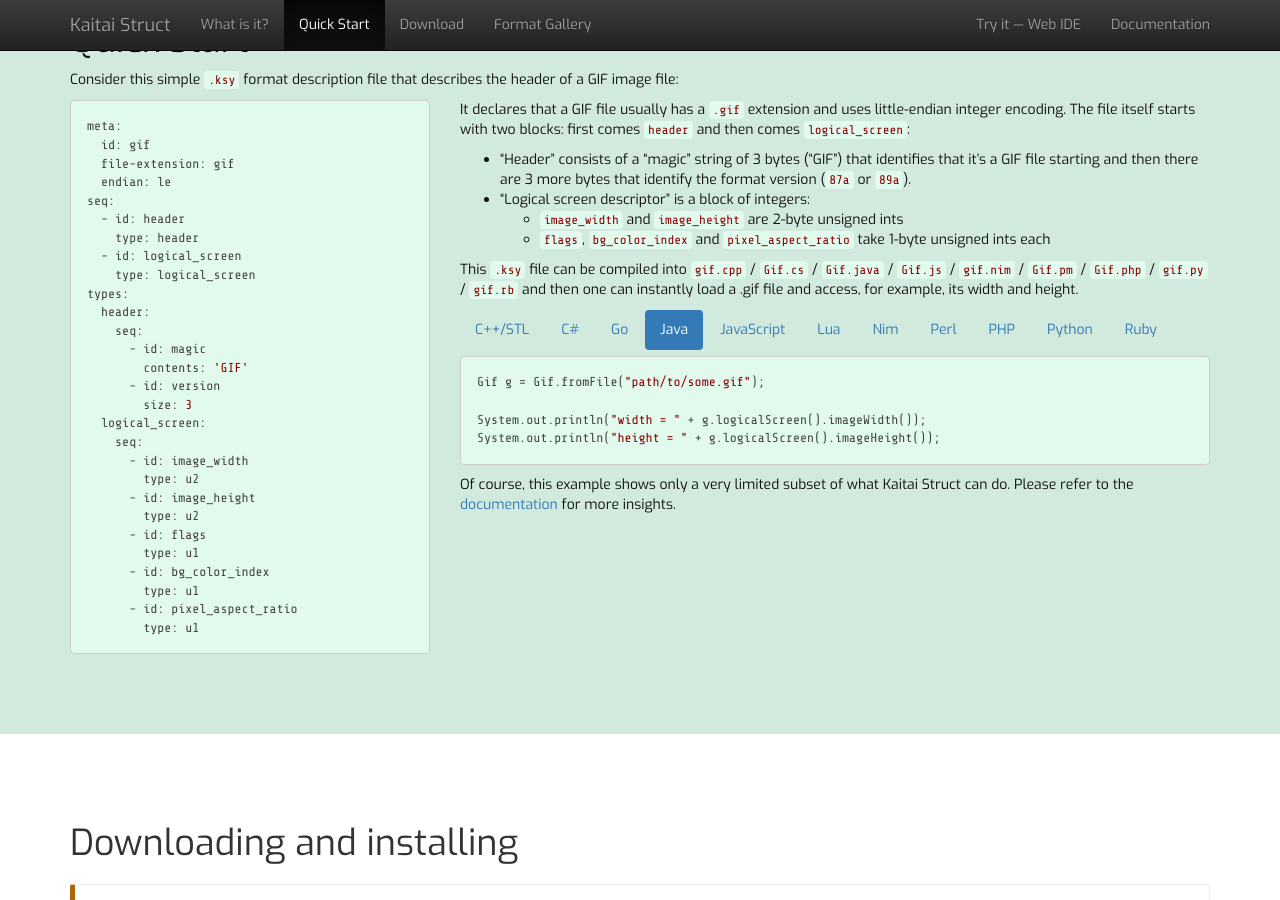
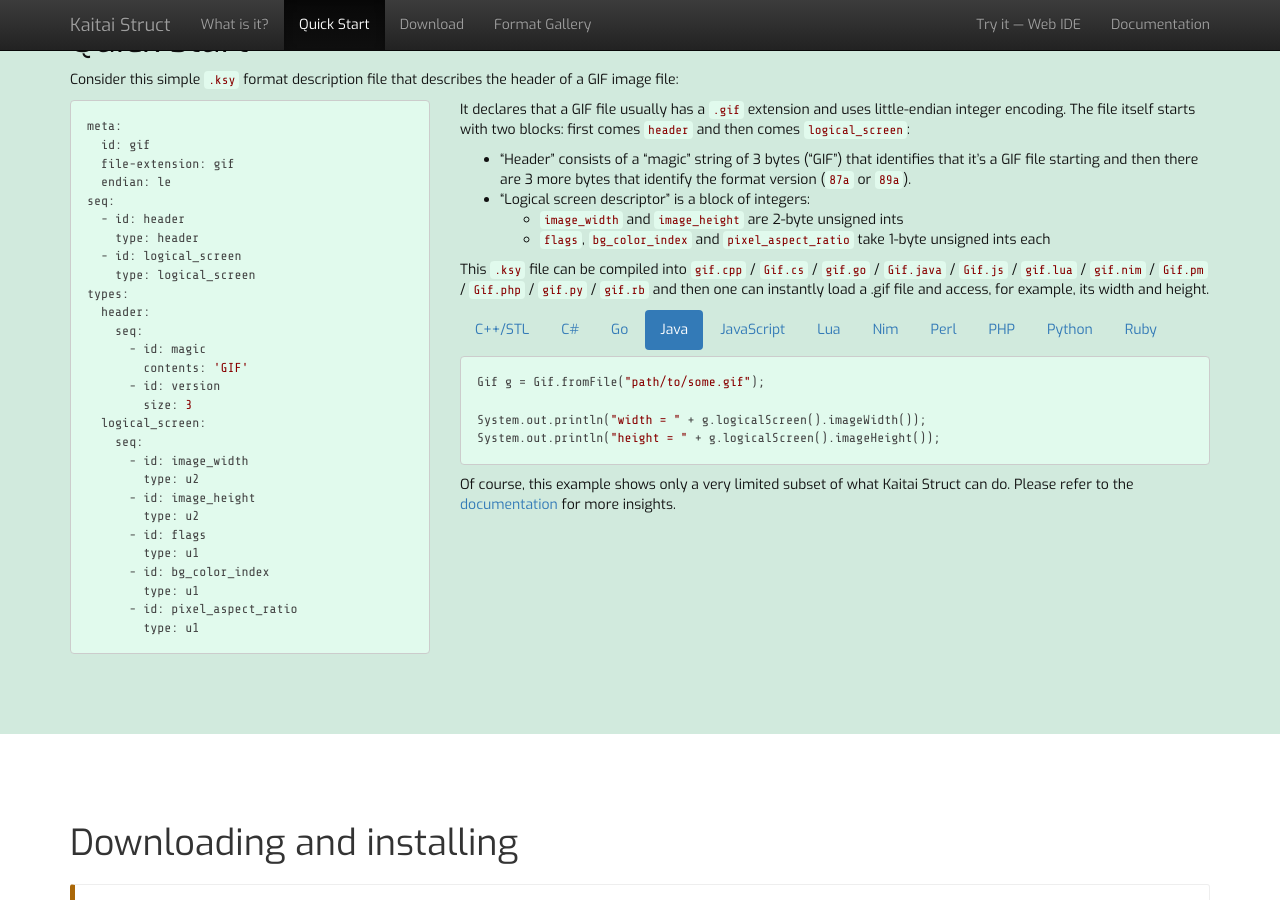
Before and after one commit to kaitai-io/kaitai-io.github.io, a Jekyll site: the page built from index.md, in a window 1280 px wide and 900 px high, scrolled down 1517 px. Built offline with Jekyll 4.4.1, drawn with Linux system fonts in a browser that asks for light colours; nearby versions of some CDN libraries.

Commit message:
Quick start: add {.go,.lua} to the list of generated parser files

```diff
--- a/index.md
+++ b/index.md
@@ -212,9 +212,10 @@
         </li>
       </ul>
       <p>This <code>.ksy</code> file can be compiled
-        into <code>gif.cpp</code> / <code>Gif.cs</code> / <code>Gif.java</code>
-        / <code>Gif.js</code> / <code>gif.nim</code> / <code>Gif.pm</code>
-        / <code>Gif.php</code> / <code>gif.py</code> / <code>gif.rb</code> and
+        into <code>gif.cpp</code> / <code>Gif.cs</code> / <code>gif.go</code>
+        / <code>Gif.java</code> / <code>Gif.js</code> / <code>gif.lua</code>
+        / <code>gif.nim</code> / <code>Gif.pm</code> / <code>Gif.php</code>
+        / <code>gif.py</code> / <code>gif.rb</code> and
         then one can instantly load a .gif file and access, for example, its
         width and height.
       </p>
```
